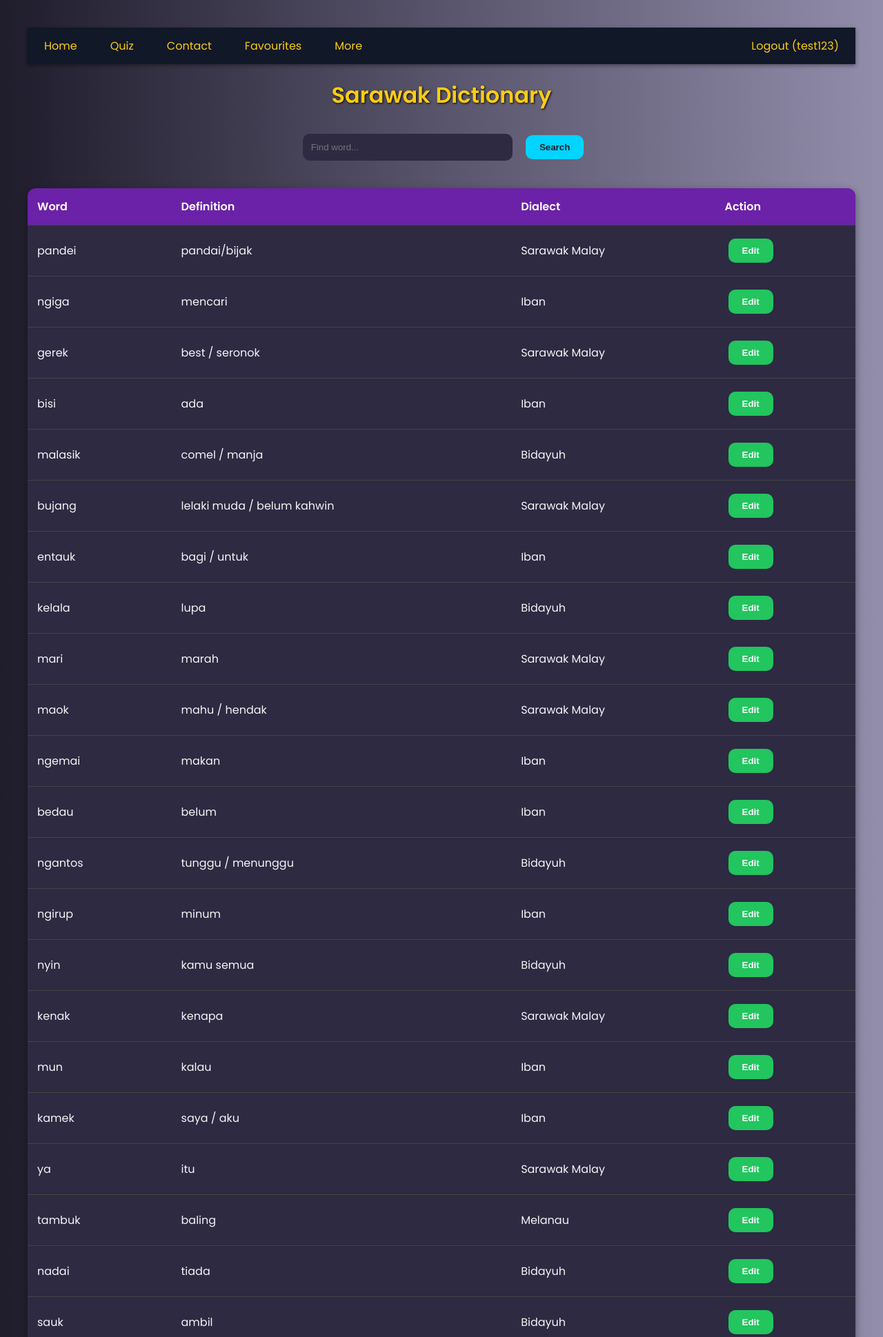
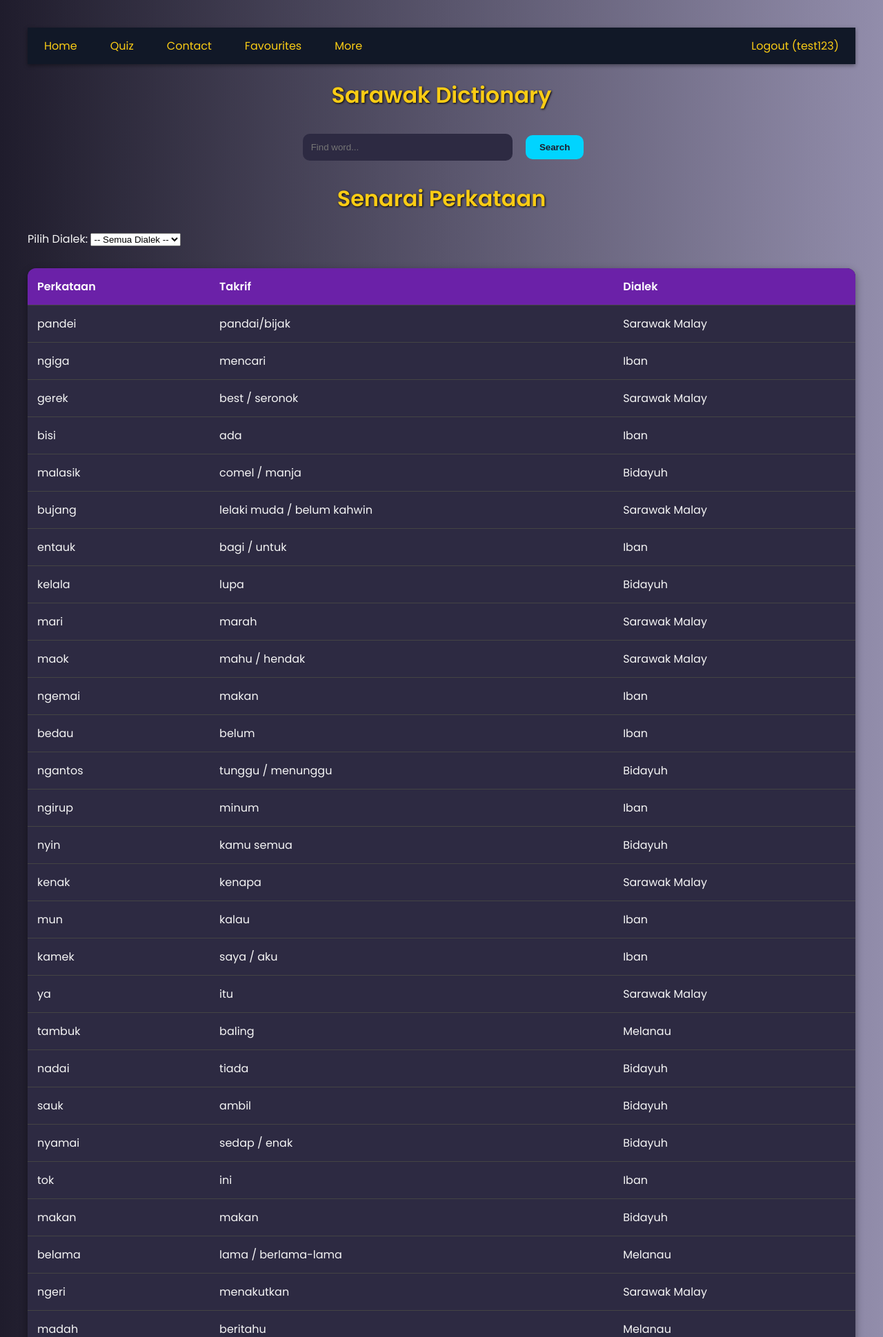
Before and after one commit to KeemHEHE/SarawakDictionary-3-02, a Flask app: page / in a window 1280 px wide. Shown: the top 1939 px of the page at 69% size. Run offline with Flask 3, Linux system fonts and the light colour scheme; a user stored in the database is signed in; data comes from the database, SQL or seed files in the repository.

Commit message:
sorting words to their own category

```diff
--- a/app.py
+++ b/app.py
@@ -6,300 +6,46 @@ from datetime import datetime
 app = Flask(__name__)
 app.secret_key = "sarawakdictionary"
 
-@app.route('/', methods=['GET'])
-def index():
-    # Only show dictionary content if logged in
-    if not session.get('logged_in'):
-        return redirect(url_for('login'))
+# ---------- DATABASE SETUP ----------
 
-    query = request.args.get('query', '')
-    conn = sqlite3.connect('sarawak_dictionary.db')
-    cursor = conn.cursor()
-    if query:
-        cursor.execute("SELECT id, word, definition, dialect FROM words WHERE word LIKE ? AND approved = 1", (f"%{query}%",))
-    else:
-        cursor.execute("SELECT id, word, definition, dialect FROM words WHERE approved = 1")
-    rows = cursor.fetchall()
-    conn.close()
+def get_db():
+    db = getattr(g, '_database', None)
+    if db is None:
+        db = g._database = sqlite3.connect("sarawak_dictionary.db")
+    db.row_factory = sqlite3.Row
+    return db
 
-    # Check if user is admin
-    is_admin_user = is_admin()
+def close_db(e=None):
+    db = g.pop('db', None)
+    if db is not None:
+        db.close()
 
-    return render_template("home.html", rows=rows, is_admin=is_admin_user)
+def init_db():
+    db = get_db()
+    with current_app.open_resource('schema.sql') as f:
+        db.executescript(f.read().decode('utf8'))
 
-@app.route('/add', methods=['POST'])
-def add():
-    word = request.form['word']
-    definition = request.form['definition']
-    dialect = request.form['dialect']
+@click.command('init-db')
+def init_db_command():
+    init_db()
+    click.echo('Initialized the database.')
 
-    # Check if user is admin
-    admin_status = is_admin()
+def init_app(app):
+    app.teardown_appcontext(close_db)
+    app.cli.add_command(init_db_command)
 
-    conn = sqlite3.connect('sarawak_dictionary.db')
-    cursor = conn.cursor()
+init_app(app)
 
-    # If admin, auto-approve the word, otherwise mark as pending
-    approved = 1 if admin_status else 0
+# ---------- HELPER FUNCTION ----------
 
-    cursor.execute(
-        "INSERT INTO words (word, definition, dialect, approved) VALUES (?, ?, ?, ?)",
-        (word, definition, dialect, approved)
-    )
-    conn.commit()
-    conn.close()
-
-    if approved:
-        flash('Perkataan ditambah dengan jayanya!')
-    else:
-        flash('Perkataan dihantar untuk kelulusan. Ia akan muncul selepas semakan pentadbir.')
-
-    return redirect(url_for('index'))
-
-@app.route("/jawapan", methods=['POST'])
-def jawapan():
-    soal = request.form['query']
-    return render_template("jawapan.html", answer=soal)
-
-@app.route('/delete', methods=['POST'])
-def delete():
-    # Only allow admin to delete words
-    if not is_admin():
-        flash('Kebenaran ditolak: Hanya pentadbir boleh memadamkan entri.')
-        return redirect(url_for('index'))
-
-    word_id = request.form['id']
-    conn = sqlite3.connect('sarawak_dictionary.db')
-    cursor = conn.cursor()
-    cursor.execute("DELETE FROM words WHERE id = ?", (word_id,))
-    conn.commit()
-    conn.close()
-
-    flash('Entri dipadam dengan jayanya')
-    return redirect(url_for('index'))
-
-@app.route('/edit/<int:word_id>', methods=['GET'])
-def edit(word_id):
-    # Get word data
-    conn = sqlite3.connect('sarawak_dictionary.db')
-    cursor = conn.cursor()
-    cursor.execute("SELECT id, word, definition, dialect FROM words WHERE id = ?", (word_id,))
-    word = cursor.fetchone()
-    conn.close()
-
-    if not word:
-        flash('Entri tidak dijumpai')
-        return redirect(url_for('index'))
-
-    # Both admin and normal users can access the edit page
-    # but the form submission will be handled differently
-    is_admin_user = is_admin()
-
-    return render_template('edit.html', word=word, is_admin=is_admin_user)
-
-@app.route('/update', methods=['POST'])
-def update():
-    word_id = request.form['id']
-    word = request.form['word']
-    definition = request.form['definition']
-    dialect = request.form['dialect']
-
-    # Check if user is admin
-    admin_status = is_admin()
-
-    conn = sqlite3.connect('sarawak_dictionary.db')
-    cursor = conn.cursor()
-
-    if admin_status:
-        # Admin edits are applied directly
-        cursor.execute(
-            "UPDATE words SET word = ?, definition = ?, dialect = ? WHERE id = ?",
-            (word, definition, dialect, word_id)
-        )
-        conn.commit()
-        conn.close()
-
-        flash('Entri dikemaskini dengan jayanya')
-    else:
-        # For normal users, create a pending edit
-        # First, get the original word data
-        cursor.execute("SELECT word, definition, dialect FROM words WHERE id = ?", (word_id,))
-        original = cursor.fetchone()
-
-        if not original:
-            conn.close()
-            flash('Entri asal tidak dijumpai')
-            return redirect(url_for('index'))
-
-        # Create pending_edits table if it doesn't exist
-        cursor.execute('''
-        CREATE TABLE IF NOT EXISTS pending_edits (
-            id INTEGER PRIMARY KEY AUTOINCREMENT,
-            original_id INTEGER NOT NULL,
-            word TEXT NOT NULL,
-            definition TEXT NOT NULL,
-            dialect TEXT NOT NULL,
-            submitted_by TEXT NOT NULL,
-            submitted_at DATETIME DEFAULT CURRENT_TIMESTAMP
-        )
-        ''')
-
-        # Store the edit request
-        cursor.execute(
-            "INSERT INTO pending_edits (original_id, word, definition, dialect, submitted_by) VALUES (?, ?, ?, ?, ?)",
-            (word_id, word, definition, dialect, session.get('username', 'unknown'))
-        )
-        conn.commit()
-        conn.close()
-
-        flash('Permintaan pengeditan telah dihantar untuk kelulusan pentadbir')
-
-    return redirect(url_for('index'))
-
-# Admin Panel Routes
-@app.route('/admin', methods=['GET'])
-def admin_panel():
-    if not is_admin():
-        flash('Kebenaran ditolak: Akses pentadbir diperlukan')
-        return redirect(url_for('index'))
-
-    conn = sqlite3.connect('sarawak_dictionary.db')
-    cursor = conn.cursor()
-
-    # Get pending words
-    cursor.execute(
-        "SELECT id, word, definition, dialect FROM words WHERE approved = 0"
-    )
-    pending_words = cursor.fetchall()
-
-    # Create pending_edits table if it doesn't exist
-    cursor.execute('''
-    CREATE TABLE IF NOT EXISTS pending_edits (
-        id INTEGER PRIMARY KEY AUTOINCREMENT,
-        original_id INTEGER NOT NULL,
-        word TEXT NOT NULL,
-        definition TEXT NOT NULL,
-        dialect TEXT NOT NULL,
-        submitted_by TEXT NOT NULL,
-        submitted_at DATETIME DEFAULT CURRENT_TIMESTAMP
-    )
-    ''')
-
-    # Get pending edits with original data
-    cursor.execute('''
-    SELECT pe.id, pe.original_id, w.word AS original_word, w.definition AS original_definition,
-           w.dialect AS original_dialect, pe.word AS new_word, pe.definition AS new_definition,
-           pe.dialect AS new_dialect, pe.submitted_by
-    FROM pending_edits pe
-    JOIN words w ON pe.original_id = w.id
-    ''')
-    pending_edits = cursor.fetchall()
-
-    conn.close()
-
-    return render_template('admin_panel.html', pending_words=pending_words, pending_edits=pending_edits)
-
-@app.route('/approve', methods=['POST'])
-def approve_word():
-    if not is_admin():
-        flash('Kebenaran ditolak: Akses pentadbir diperlukan')
-        return redirect(url_for('index'))
-
-    word_id = request.form['id']
-    conn = sqlite3.connect('sarawak_dictionary.db')
-    cursor = conn.cursor()
-    cursor.execute("UPDATE words SET approved = 1 WHERE id = ?", (word_id,))
-    conn.commit()
-    conn.close()
-
-    flash('Perkataan diluluskan dan ditambah ke kamus')
-    return redirect(url_for('admin_panel'))
-
-@app.route('/reject', methods=['POST'])
-def reject_word():
-    if not is_admin():
-        flash('Kebenaran ditolak: Akses pentadbir diperlukan')
-        return redirect(url_for('index'))
-
-    word_id = request.form['id']
-    conn = sqlite3.connect('sarawak_dictionary.db')
-    cursor = conn.cursor()
-    cursor.execute("DELETE FROM words WHERE id = ?", (word_id,))
-    conn.commit()
-    conn.close()
-
-    flash('Sumbangan ditolak dan dipadamkan')
-    return redirect(url_for('admin_panel'))
-
-@app.route('/approve_edit', methods=['POST'])
-def approve_edit():
-    if not is_admin():
-        flash('Kebenaran ditolak: Akses pentadbir diperlukan')
-        return redirect(url_for('index'))
-
-    edit_id = request.form['edit_id']
-
-    conn = sqlite3.connect('sarawak_dictionary.db')
-    cursor = conn.cursor()
-
-    # Get the edit details
-    cursor.execute(
-        "SELECT original_id, word, definition, dialect FROM pending_edits WHERE id = ?",
-        (edit_id,)
-    )
-    edit = cursor.fetchone()
-
-    if edit:
-        original_id, word, definition, dialect = edit
-
-        # Apply the edit
-        cursor.execute(
-            "UPDATE words SET word = ?, definition = ?, dialect = ? WHERE id = ?",
-            (word, definition, dialect, original_id)
-        )
-
-        # Remove the pending edit
-        cursor.execute("DELETE FROM pending_edits WHERE id = ?", (edit_id,))
-
-        conn.commit()
-        flash('Pengeditan diluluskan dan dikemaskini')
-    else:
-        flash('Permintaan pengeditan tidak dijumpai')
-
-    conn.close()
-    return redirect(url_for('admin_panel'))
-
-@app.route('/reject_edit', methods=['POST'])
-def reject_edit():
-    if not is_admin():
-        flash('Kebenaran ditolak: Akses pentadbir diperlukan')
-        return redirect(url_for('index'))
-
-    edit_id = request.form['edit_id']
-
-    conn = sqlite3.connect('sarawak_dictionary.db')
-    cursor = conn.cursor()
-
-    # Remove the pending edit
-    cursor.execute("DELETE FROM pending_edits WHERE id = ?", (edit_id,))
-    conn.commit()
-    conn.close()
-
-    flash('Permintaan pengeditan ditolak')
-    return redirect(url_for('admin_panel'))
-
-# Helper function to check if current user is admin
 def is_admin():
     if not session.get('logged_in'):
         return False
 
     username = session.get('username')
-
-    # Create users database if it doesn't exist
     conn = sqlite3.connect('users.db')
     cursor = conn.cursor()
 
-    # Check if admin column exists, if not create it
     cursor.execute("PRAGMA table_info(users)")
     columns = [column[1] for column in cursor.fetchall()]
 
@@ -313,34 +59,190 @@ def is_admin():
 
     return bool(result and result[0] == 1)
 
-# Database utility functions
-def get_db():
-    if 'db' not in g:
-        g.db = sqlite3.connect('sarawak_dictionary.db')
-    return g.db
+# ---------- ROUTES ----------
 
-def close_db(e=None):
-    """Close the database at the end of the request."""
-    db = g.pop('db', None)
-    if db is not None:
-        db.close()
+@app.route('/', methods=['GET'])
+def index():
+    if not session.get('logged_in'):
+        return redirect(url_for('login'))
 
-def init_db():
     db = get_db()
-    with current_app.open_resource('schema.sql') as f:
-        db.executescript(f.read().decode('utf8'))
+    dialects = db.execute("SELECT DISTINCT dialect FROM words").fetchall()
+    selected_dialect = request.args.get('dialect')
+    query = request.args.get('query', '')
 
-@click.command('init-db')
-def init_db_command():
-    """Clear the existing data and create new tables."""
-    init_db()
-    click.echo('Initialized the database.')
+    if query:
+        words = db.execute("SELECT id, word, definition, dialect FROM words WHERE word LIKE ? AND approved = 1", (f"%{query}%",)).fetchall()
+    elif selected_dialect:
+        words = db.execute("SELECT id, word, definition, dialect FROM words WHERE dialect = ? AND approved = 1", (selected_dialect,)).fetchall()
+    else:
+        words = db.execute("SELECT id, word, definition, dialect FROM words WHERE approved = 1").fetchall()
 
-def init_app(app):
-    app.teardown_appcontext(close_db)
-    app.cli.add_command(init_db_command)
+    return render_template('home.html', words=words, dialects=dialects, selected_dialect=selected_dialect, is_admin=is_admin())
 
-# Authentication routes
+@app.route('/add', methods=['POST'])
+def add():
+    word = request.form['word']
+    definition = request.form['definition']
+    dialect = request.form['dialect']
+    approved = 1 if is_admin() else 0
+
+    conn = get_db()
+    conn.execute("INSERT INTO words (word, definition, dialect, approved) VALUES (?, ?, ?, ?)", (word, definition, dialect, approved))
+    conn.commit()
+
+    flash('Perkataan ditambah dengan jayanya!' if approved else 'Perkataan dihantar untuk kelulusan.')
+    return redirect(url_for('index'))
+
+@app.route("/jawapan", methods=['POST'])
+def jawapan():
+    soal = request.form['query']
+    return render_template("jawapan.html", answer=soal)
+
+@app.route('/delete', methods=['POST'])
+def delete():
+    if not is_admin():
+        flash('Kebenaran ditolak: Hanya pentadbir boleh memadamkan entri.')
+        return redirect(url_for('index'))
+
+    word_id = request.form['id']
+    conn = get_db()
+    conn.execute("DELETE FROM words WHERE id = ?", (word_id,))
+    conn.commit()
+
+    flash('Entri dipadam dengan jayanya')
+    return redirect(url_for('index'))
+
+@app.route('/edit/<int:word_id>', methods=['GET'])
+def edit(word_id):
+    conn = get_db()
+    word = conn.execute("SELECT id, word, definition, dialect FROM words WHERE id = ?", (word_id,)).fetchone()
+
+    if not word:
+        flash('Entri tidak dijumpai')
+        return redirect(url_for('index'))
+
+    return render_template('edit.html', word=word, is_admin=is_admin())
+
+@app.route('/update', methods=['POST'])
+def update():
+    word_id = request.form['id']
+    word = request.form['word']
+    definition = request.form['definition']
+    dialect = request.form['dialect']
+
+    conn = get_db()
+
+    if is_admin():
+        conn.execute("UPDATE words SET word = ?, definition = ?, dialect = ? WHERE id = ?", (word, definition, dialect, word_id))
+        conn.commit()
+        flash('Entri dikemaskini dengan jayanya')
+    else:
+        conn.execute('''CREATE TABLE IF NOT EXISTS pending_edits (
+            id INTEGER PRIMARY KEY AUTOINCREMENT,
+            original_id INTEGER NOT NULL,
+            word TEXT NOT NULL,
+            definition TEXT NOT NULL,
+            dialect TEXT NOT NULL,
+            submitted_by TEXT NOT NULL,
+            submitted_at DATETIME DEFAULT CURRENT_TIMESTAMP
+        )''')
+        conn.execute("INSERT INTO pending_edits (original_id, word, definition, dialect, submitted_by) VALUES (?, ?, ?, ?, ?)", (word_id, word, definition, dialect, session.get('username', 'unknown')))
+        conn.commit()
+        flash('Permintaan pengeditan telah dihantar untuk kelulusan pentadbir')
+
+    return redirect(url_for('index'))
+
+@app.route('/admin', methods=['GET'])
+def admin_panel():
+    if not is_admin():
+        flash('Kebenaran ditolak: Akses pentadbir diperlukan')
+        return redirect(url_for('index'))
+
+    conn = get_db()
+    pending_words = conn.execute("SELECT id, word, definition, dialect FROM words WHERE approved = 0").fetchall()
+
+    conn.execute('''CREATE TABLE IF NOT EXISTS pending_edits (
+        id INTEGER PRIMARY KEY AUTOINCREMENT,
+        original_id INTEGER NOT NULL,
+        word TEXT NOT NULL,
+        definition TEXT NOT NULL,
+        dialect TEXT NOT NULL,
+        submitted_by TEXT NOT NULL,
+        submitted_at DATETIME DEFAULT CURRENT_TIMESTAMP
+    )''')
+
+    pending_edits = conn.execute('''
+    SELECT pe.id, pe.original_id, w.word AS original_word, w.definition AS original_definition,
+           w.dialect AS original_dialect, pe.word AS new_word, pe.definition AS new_definition,
+           pe.dialect AS new_dialect, pe.submitted_by
+    FROM pending_edits pe
+    JOIN words w ON pe.original_id = w.id
+    ''').fetchall()
+
+    return render_template('admin_panel.html', pending_words=pending_words, pending_edits=pending_edits)
+
+@app.route('/approve', methods=['POST'])
+def approve_word():
+    if not is_admin():
+        flash('Kebenaran ditolak: Akses pentadbir diperlukan')
+        return redirect(url_for('index'))
+
+    word_id = request.form['id']
+    conn = get_db()
+    conn.execute("UPDATE words SET approved = 1 WHERE id = ?", (word_id,))
+    conn.commit()
+    flash('Perkataan diluluskan dan ditambah ke kamus')
+    return redirect(url_for('admin_panel'))
+
+@app.route('/reject', methods=['POST'])
+def reject_word():
+    if not is_admin():
+        flash('Kebenaran ditolak: Akses pentadbir diperlukan')
+        return redirect(url_for('index'))
+
+    word_id = request.form['id']
+    conn = get_db()
+    conn.execute("DELETE FROM words WHERE id = ?", (word_id,))
+    conn.commit()
+    flash('Sumbangan ditolak dan dipadamkan')
+    return redirect(url_for('admin_panel'))
+
+@app.route('/approve_edit', methods=['POST'])
+def approve_edit():
+    if not is_admin():
+        flash('Kebenaran ditolak: Akses pentadbir diperlukan')
+        return redirect(url_for('index'))
+
+    edit_id = request.form['edit_id']
+    conn = get_db()
+    edit = conn.execute("SELECT original_id, word, definition, dialect FROM pending_edits WHERE id = ?", (edit_id,)).fetchone()
+
+    if edit:
+        conn.execute("UPDATE words SET word = ?, definition = ?, dialect = ? WHERE id = ?", (edit['word'], edit['definition'], edit['dialect'], edit['original_id']))
+        conn.execute("DELETE FROM pending_edits WHERE id = ?", (edit_id,))
+        conn.commit()
+        flash('Pengeditan diluluskan dan dikemaskini')
+    else:
+        flash('Permintaan pengeditan tidak dijumpai')
+
+    return redirect(url_for('admin_panel'))
+
+@app.route('/reject_edit', methods=['POST'])
+def reject_edit():
+    if not is_admin():
+        flash('Kebenaran ditolak: Akses pentadbir diperlukan')
+        return redirect(url_for('index'))
+
+    edit_id = request.form['edit_id']
+    conn = get_db()
+    conn.execute("DELETE FROM pending_edits WHERE id = ?", (edit_id,))
+    conn.commit()
+    flash('Permintaan pengeditan ditolak')
+    return redirect(url_for('admin_panel'))
+
+# ---------- AUTH ROUTES ----------
+
 @app.route('/signup', methods=['GET', 'POST'])
 def signup():
     if request.method == 'POST':
@@ -350,26 +252,18 @@ def signup():
         conn = sqlite3.connect('users.db')
         cursor = conn.cursor()
 
-        # Create users table if it doesn't exist
-        cursor.execute('''
-        CREATE TABLE IF NOT EXISTS users (
+        cursor.execute('''CREATE TABLE IF NOT EXISTS users (
             id INTEGER PRIMARY KEY AUTOINCREMENT,
             username TEXT UNIQUE NOT NULL,
             password TEXT NOT NULL,
             admin INTEGER DEFAULT 0
-        )
-        ''')
+        )''')
 
-        # Check if username already exists
         cursor.execute('SELECT * FROM users WHERE username = ?', (username,))
-        existing_user = cursor.fetchone()
-
-        if existing_user:
-            conn.close()
+        if cursor.fetchone():
             flash('Username sudah wujud. Sila pilih yang lain.')
             return redirect(url_for('signup'))
 
-        # Insert new user (default admin=0)
         cursor.execute('INSERT INTO users (username, password, admin) VALUES (?, ?, 0)', (username, password))
         conn.commit()
         conn.close()
@@ -388,15 +282,12 @@ def login():
         conn = sqlite3.connect('users.db')
         cursor = conn.cursor()
 
-        # Create users table if it doesn't exist
-        cursor.execute('''
-        CREATE TABLE IF NOT EXISTS users (
+        cursor.execute('''CREATE TABLE IF NOT EXISTS users (
             id INTEGER PRIMARY KEY AUTOINCREMENT,
             username TEXT UNIQUE NOT NULL,
             password TEXT NOT NULL,
             admin INTEGER DEFAULT 0
-        )
-        ''')
+        )''')
 
         cursor.execute('SELECT * FROM users WHERE username = ? AND password = ?', (username, password))
         user = cursor.fetchone()
@@ -420,7 +311,5 @@ def logout():
     flash('Anda telah log keluar')
     return redirect(url_for('login'))
 
-if __name__ == '_main_':
+if __name__ == '__main__':
     app.run(debug=True)
-
-init_app(app)
--- a/templates/home.html
+++ b/templates/home.html
@@ -219,6 +219,36 @@
         {% endif %}
     </form>
 
+<h1>Senarai Perkataan</h1>
+
+<form method="get" action="/">
+  <label for="dialect">Pilih Dialek:</label>
+  <select name="dialect" id="dialect" onchange="this.form.submit()">
+    <option value="">-- Semua Dialek --</option>
+    {% for dialect in dialects %}
+      <option value="{{ dialect['dialect'] }}" {% if dialect['dialect'] == selected_dialect %}selected{% endif %}>
+        {{ dialect['dialect'] }}
+      </option>
+    {% endfor %}
+  </select>
+</form>
+
+<table>
+  <tr>
+    <th>Perkataan</th>
+    <th>Takrif</th>
+    <th>Dialek</th>
+  </tr>
+  {% for word in words %}
+    <tr>
+      <td>{{ word['word'] }}</td>
+      <td>{{ word['definition'] }}</td>
+      <td>{{ word['dialect'] }}</td>
+    </tr>
+  {% endfor %}
+</table>
+
+
     <!-- Dictionary Table -->
     {% if rows %}
     <table>
```
